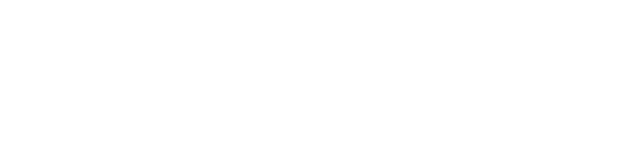
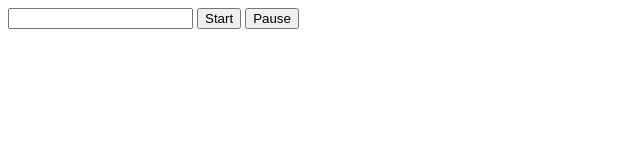
Before and after one commit to mdr-uma/revolving-timer, a plain HTML site: page index.html in a window 1280 px wide. Shown: the whole page, without its empty margins (0-640 px from the left). Drawn offline with Linux system fonts and the light colour scheme.

Commit message:
create input tag and buttons Start and Pause

```diff
--- a/index.html
+++ b/index.html
@@ -7,6 +7,9 @@
     <title>Timer</title>
 </head>
 <body>
+    <input id="duration" />
+    <button id="start">Start</button>
+    <button id="pause">Pause</button>
     <script src="index.js"></script>
 </body>
 </html>
```
